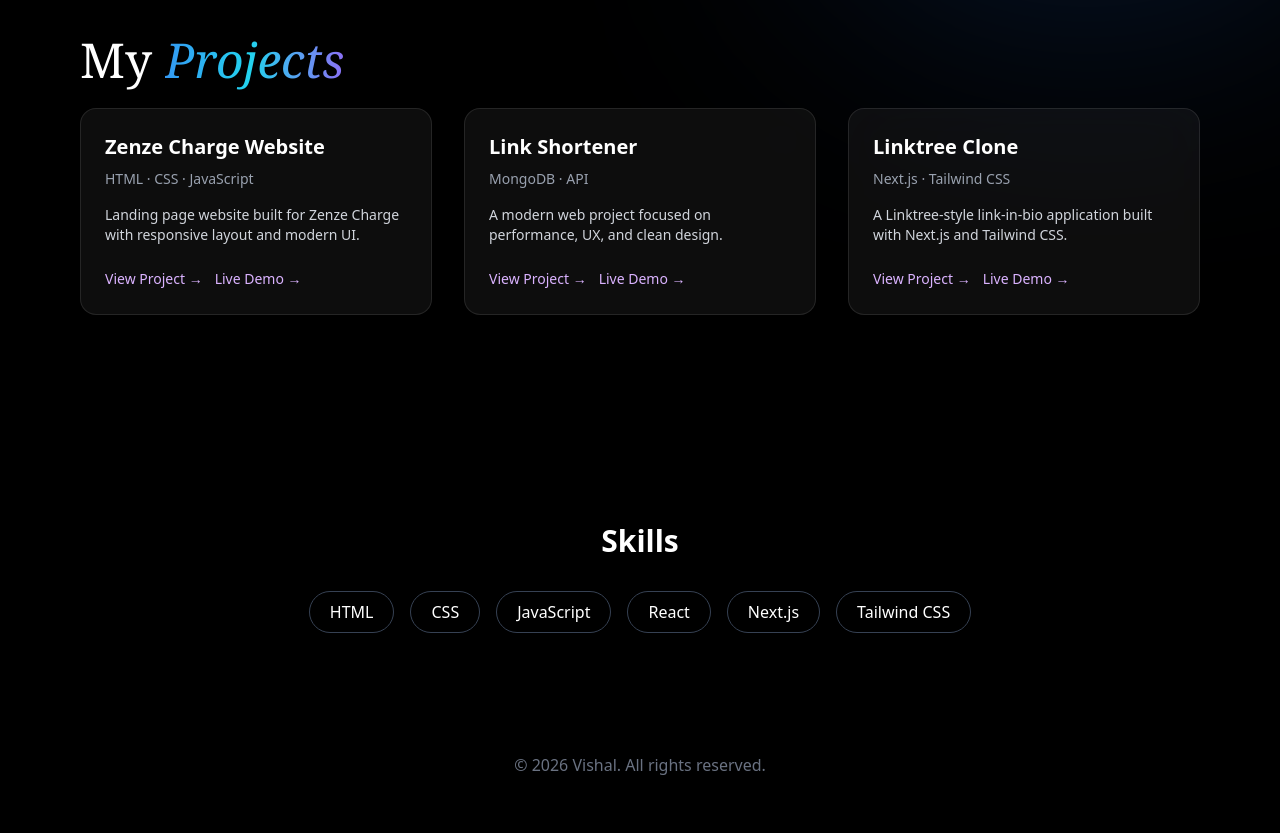
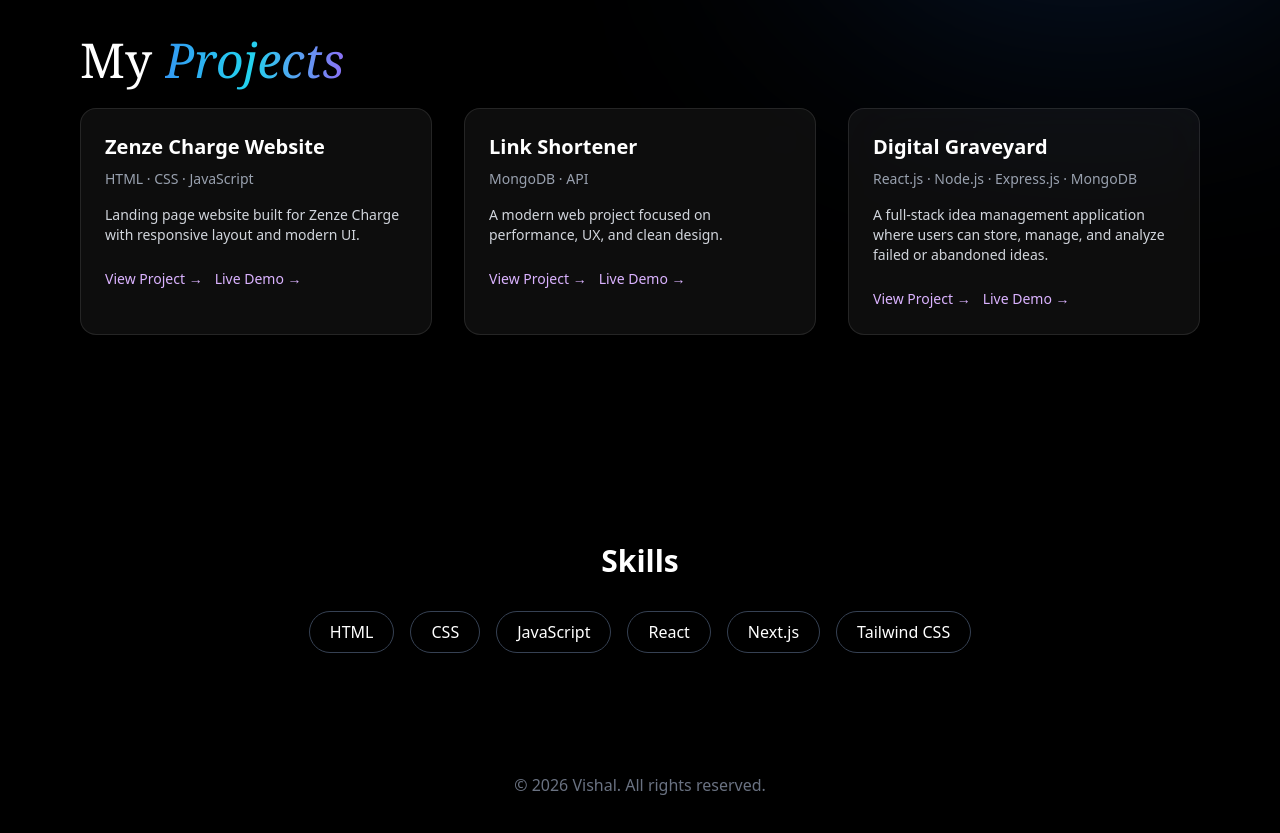
Before and after one commit to VISHAL29OCT/protfoliovishal, a Next.js app: page / in a window 1280 px wide. Shown: the part 860-1693 px from the top of the page. Built offline with nearby package versions, Linux system fonts and the light colour scheme.

Commit message:
Updated projects section

```diff
--- a/app/components/Projects.jsx
+++ b/app/components/Projects.jsx
@@ -6,6 +6,7 @@ const projects = [
     title: "Zenze Charge Website",
     tech: "HTML · CSS · JavaScript",
     github: "https://github.com/VISHAL29OCT/zenze-charge-website",
+    live: "https://zenze-charge-website.vercel.app",
     desc: "Landing page website built for Zenze Charge with responsive layout and modern UI.",
   },
   {
@@ -13,17 +14,20 @@ const projects = [
     title: "Link Shortener",
     tech: "MongoDB · API",
     github: "https://github.com/VISHAL29OCT/linkshortner",
-    live: "linkshortner-ow7xxrpw0-vishal29octs-projects.vercel.app",
+    live: "https://linkshortner-o1rl.vercel.app",
     desc: "A modern web project focused on performance, UX, and clean design.",
   },
-  {
-  id: "linktreedub",
-  title: "Linktree Clone",
-  tech: "Next.js · Tailwind CSS",
-  github: "https://github.com/VISHAL29OCT/linktreedub",
-  desc: "A Linktree-style link-in-bio application built with Next.js and Tailwind CSS.",
-},
+{
+  id: "digitalgraveyard",
+  title: "Digital Graveyard",
+  tech: "React.js · Node.js · Express.js · MongoDB ",
+  github: "https://github.com/VISHAL29OCT/digitalgraveyardfrontend",
+  live: "https://digitalgraveyardfrontend.vercel.app",
+  desc: "A full-stack idea management application where users can store, manage, and analyze failed or abandoned ideas."
+}
+
 ];
+
 
 export default function Projects() {
   return (
```
